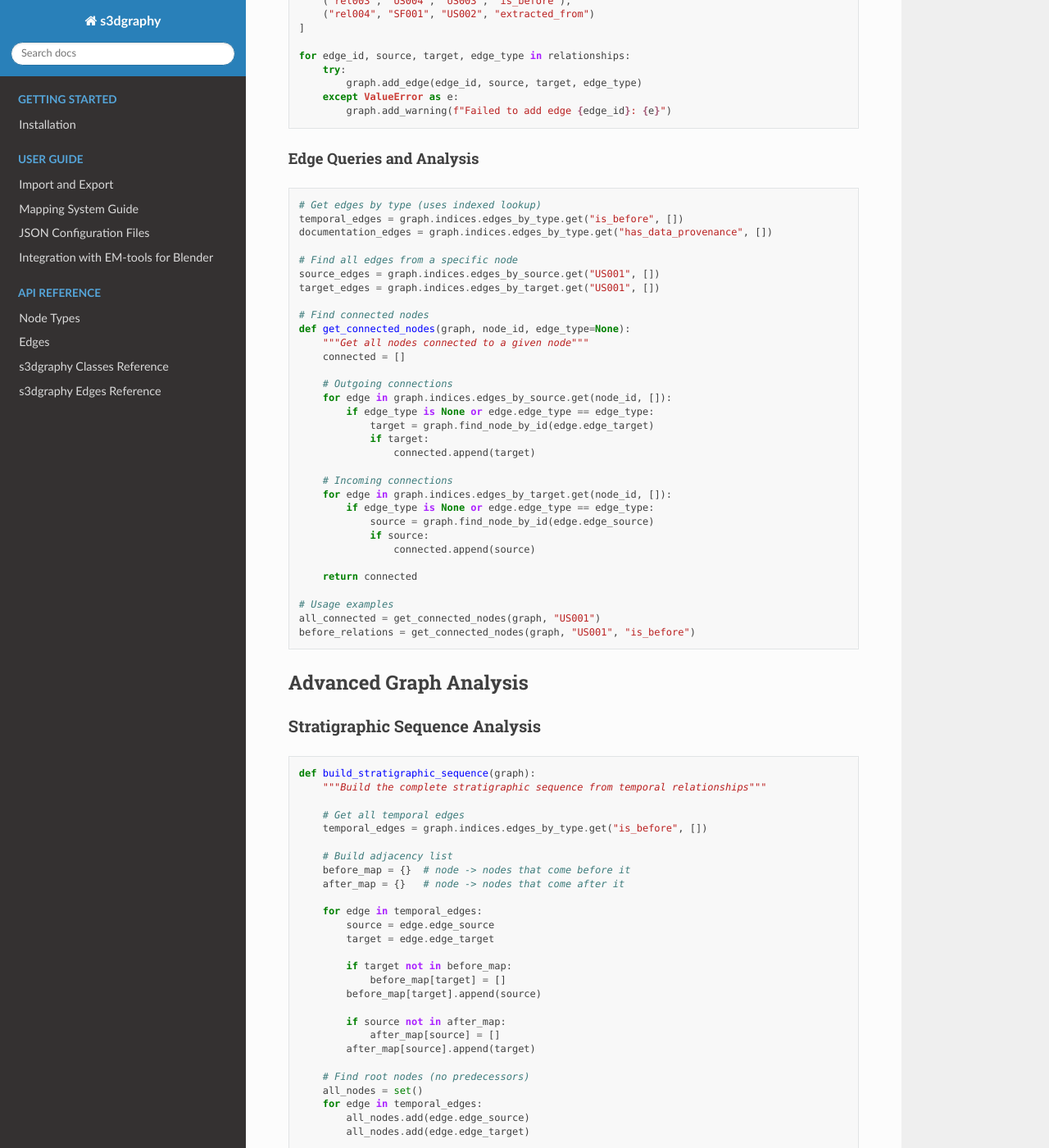
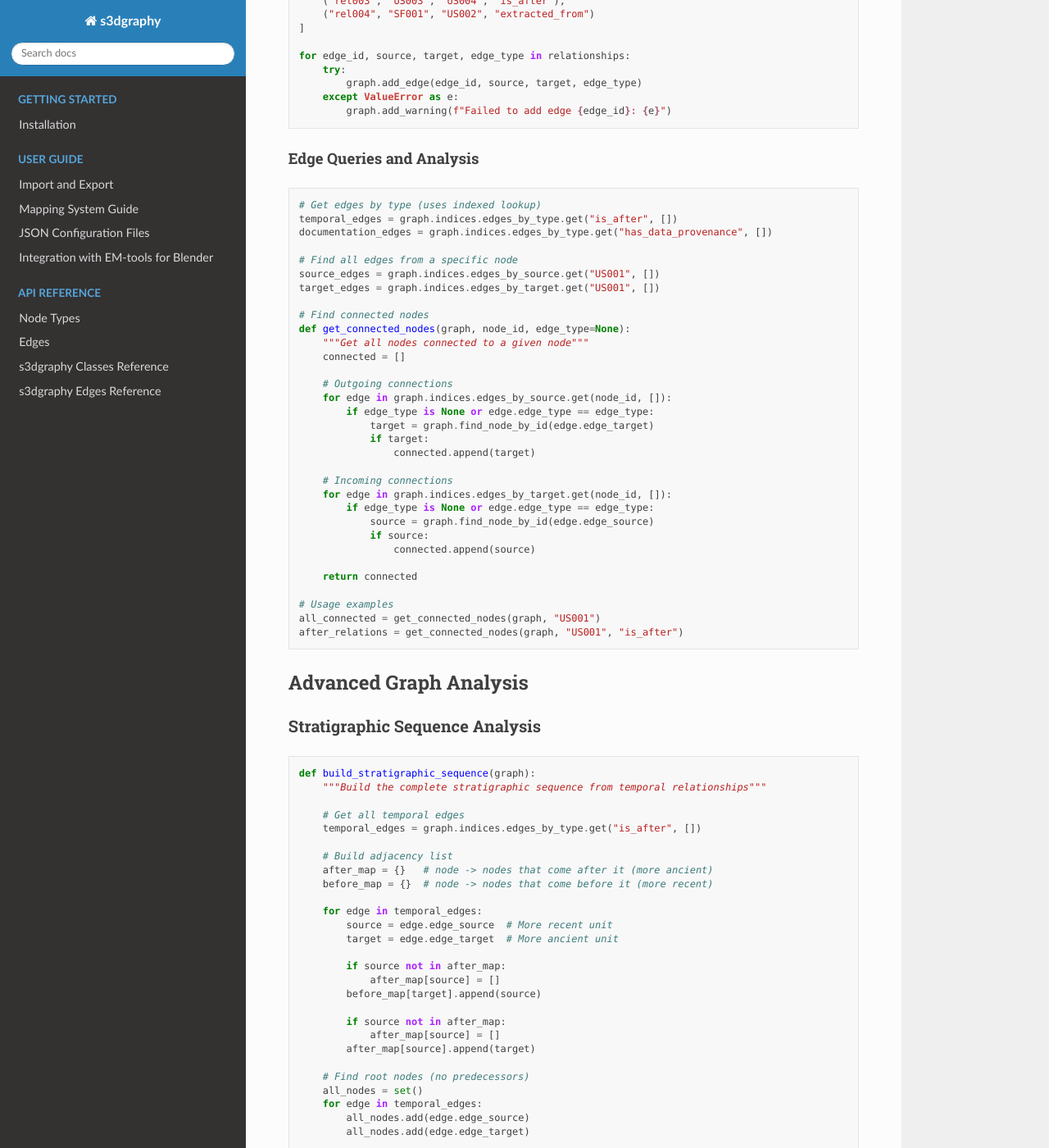
Before and after one commit to zalmoxes-laran/s3Dgraphy, a Sphinx documentation site: the page built from docs/guides/s3dgraphy_operators_guide.rst, in a window 1280 px wide and 1400 px high, scrolled down 2094 px. Shown: the whole window at 82% size. Built offline with Sphinx 7.4.7 and the Read the Docs theme 3.1.0, drawn with Linux system fonts in a browser that asks for light colours; pages that are not in the unit, such as notebooks, are missing from menus; some of the changed text lies outside the part shown.

Commit message:
fixed error in direction of the arrows in the matrix from is_before to is_after

```diff
--- a/docs/guides/s3dgraphy_operators_guide.rst
+++ b/docs/guides/s3dgraphy_operators_guide.rst
@@ -97,25 +97,25 @@
 
    # Basic edge creation with validation
    try:
-       edge = graph.add_edge("rel001", "US001", "US002", "is_before")
+       edge = graph.add_edge("rel001", "US002", "US001", "is_after")
        print(f"Added relationship: {edge}")
    except ValueError as e:
        print(f"Connection invalid: {e}")
 
    # Validate connection before creating
-   source_node = graph.find_node_by_id("US001")
-   target_node = graph.find_node_by_id("US002")
+   source_node = graph.find_node_by_id("US002")
+   target_node = graph.find_node_by_id("US001")
 
-   if Graph.validate_connection(source_node.node_type, target_node.node_type, "is_before"):
-       graph.add_edge("rel001", "US001", "US002", "is_before")
+   if Graph.validate_connection(source_node.node_type, target_node.node_type, "is_after"):
+       graph.add_edge("rel001", "US002", "US001", "is_after")
    else:
        print("Connection not allowed by schema rules")
 
    # Batch edge creation
    relationships = [
-       ("rel001", "US002", "US001", "is_before"),
-       ("rel002", "US003", "US002", "is_before"),
-       ("rel003", "US004", "US003", "is_before"),
+       ("rel001", "US001", "US002", "is_after"),
+       ("rel002", "US002", "US003", "is_after"),
+       ("rel003", "US003", "US004", "is_after"),
        ("rel004", "SF001", "US002", "extracted_from")
    ]
 
@@ -131,7 +131,7 @@
 .. code-block:: python
 
    # Get edges by type (uses indexed lookup)
-   temporal_edges = graph.indices.edges_by_type.get("is_before", [])
+   temporal_edges = graph.indices.edges_by_type.get("is_after", [])
    documentation_edges = graph.indices.edges_by_type.get("has_data_provenance", [])
 
    # Find all edges from a specific node
@@ -161,7 +161,7 @@
 
    # Usage examples
    all_connected = get_connected_nodes(graph, "US001")
-   before_relations = get_connected_nodes(graph, "US001", "is_before")
+   after_relations = get_connected_nodes(graph, "US001", "is_after")
 
 Advanced Graph Analysis
 -----------------------
@@ -175,18 +175,18 @@
        """Build the complete stratigraphic sequence from temporal relationships"""
 
        # Get all temporal edges
-       temporal_edges = graph.indices.edges_by_type.get("is_before", [])
+       temporal_edges = graph.indices.edges_by_type.get("is_after", [])
 
        # Build adjacency list
-       before_map = {}  # node -> nodes that come before it
-       after_map = {}   # node -> nodes that come after it
+       after_map = {}   # node -> nodes that come after it (more ancient)
+       before_map = {}  # node -> nodes that come before it (more recent)
 
        for edge in temporal_edges:
-           source = edge.edge_source
-           target = edge.edge_target
+           source = edge.edge_source  # More recent unit
+           target = edge.edge_target  # More ancient unit
 
-           if target not in before_map:
-               before_map[target] = []
+           if source not in after_map:
+               after_map[source] = []
            before_map[target].append(source)
 
            if source not in after_map:
--- a/docs/index.rst
+++ b/docs/index.rst
@@ -206,7 +206,7 @@
 **Edge Types**
    Defined relationships with CIDOC-CRM mappings:
 
-   - Temporal (is_before, has_same_time, changed_from)
+   - Temporal (is_after, is_before, has_same_time, changed_from)
    - Physical (abuts, fills, cuts, covers, rests_on)
    - Documentation (has_documentation, extracted_from)
    - Properties (has_property)
@@ -266,10 +266,10 @@
    floor = StratigraphicNode("US002", node_type="US")
    floor.description = "Mosaic floor"
 
-   # Add temporal relationship
+   # Add temporal relationship (canonical direction: recent → ancient)
    graph.add_node(wall)
    graph.add_node(floor)
-   graph.add_edge("e1", "US001", "US002", "is_before")
+   graph.add_edge("e1", "US002", "US001", "is_after")  # floor is after (more recent than) wall
 
 Virtual Reconstruction
 ~~~~~~~~~~~~~~~~~~~~~~
```
Also changed, not shown: docs/api/s3dgraphy_edges_reference.rst (+4 -4 lines), docs/tutorials/basic_usage.rst (+5 -5 lines), 1 other file.
